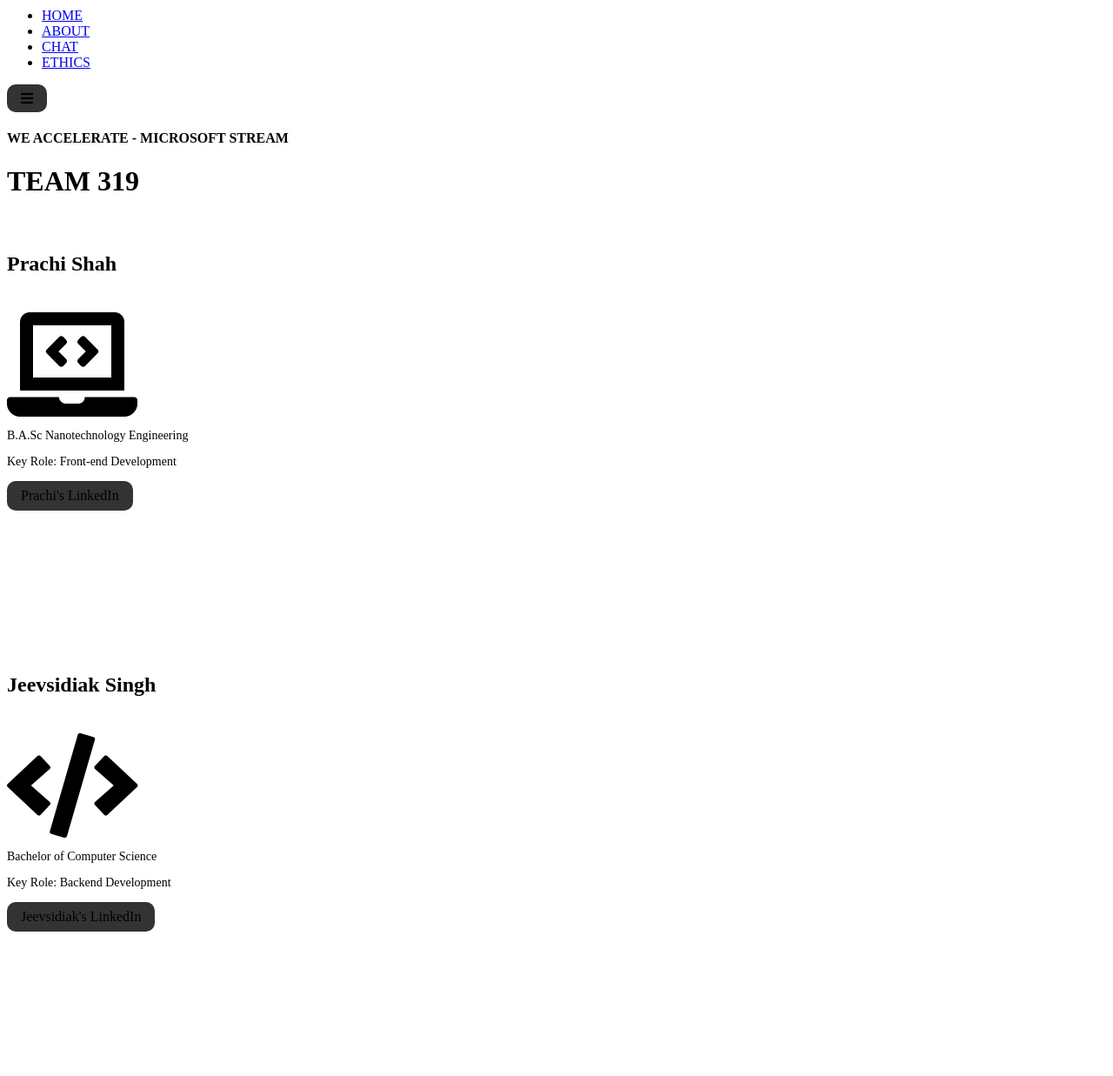
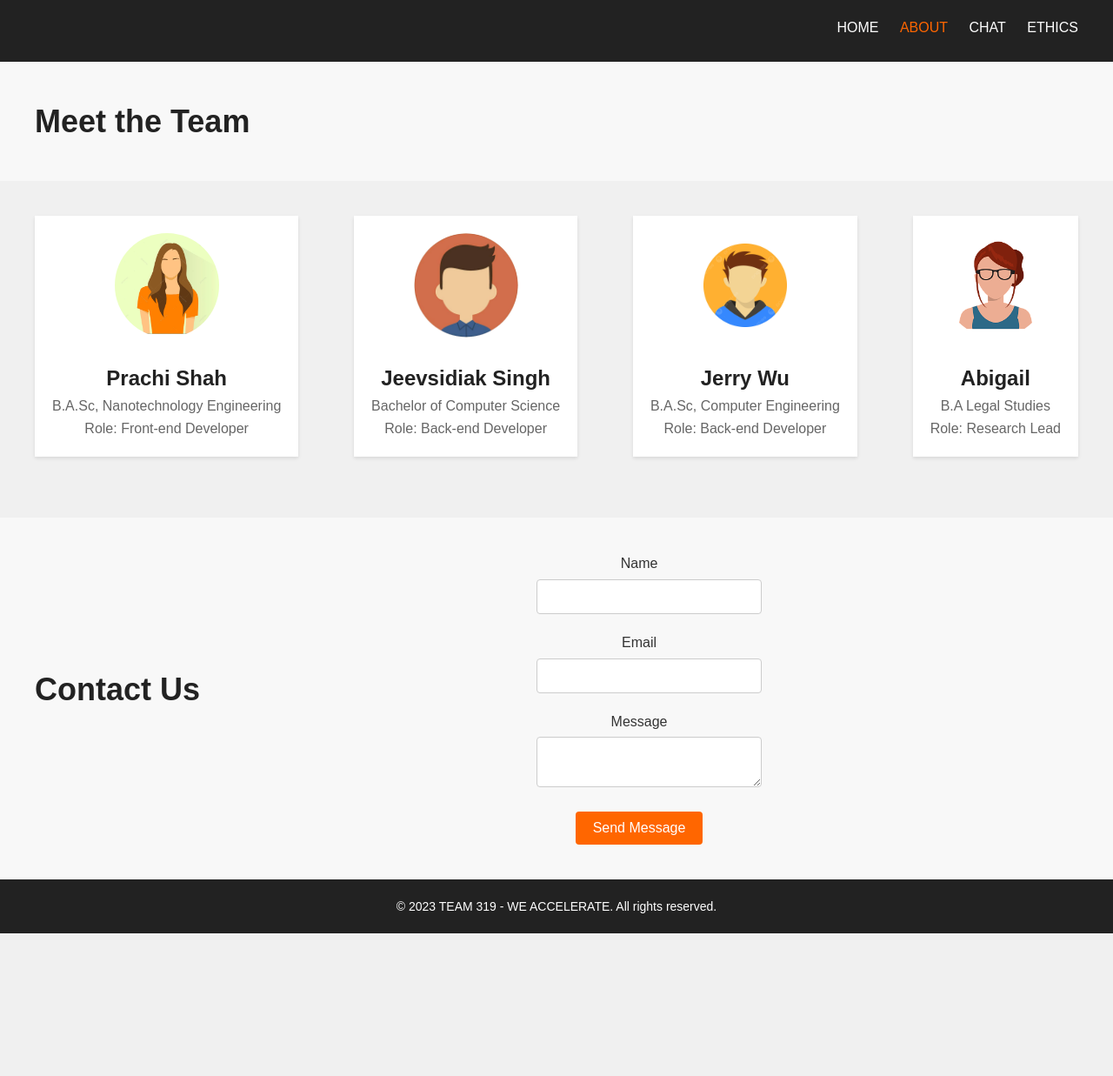
Before and after one commit to PrachixShah/Healthcare-Chatbot, a website: page about.html in a window 1280 px wide. Shown: the part 7-1244 px from the top of the page at 87% size. After the commit the page ends 1080 px from the top, so only its background shows below. Drawn offline with Linux system fonts and the light colour scheme.

Commit message:
Bring a cohesive user experience together
puts the final site together and integrates OpenAI

```diff
--- a/about.html
+++ b/about.html
@@ -5,82 +5,84 @@
 <meta charset="UTF-8">
 <meta name="viewport" content="width=device-width, initial-scale=1">
 <link rel="stylesheet" href="style3.css">
-<link rel="stylesheet" href="https://cdnjs.cloudflare.com/ajax/libs/font-awesome/5.15.4/css/all.min.css">
 </head>
 <body>
 
 <!-- Navigation -->
 <div class="navbar">
-  <nav>
+  <div class="container">
+    <h1 class="logo"></h1>
     <ul>
       <li><a href="index.html">HOME</a></li>
-      <li><a href="about.html">ABOUT</a></li>
+      <li><a href="about.html" class="active">ABOUT</a></li>
       <li><a href="chat.html">CHAT</a></li>
       <li><a href="ethics.html">ETHICS</a></li>
     </ul>
-  </nav>
-</div>
-
-<!-- Header -->
-<header class="w3-container w3-theme w3-padding" id="myHeader">
-  <i onclick="w3_open()" class="fas fa-bars w3-xlarge w3-button w3-theme"></i>
-  <div class="w3-center">
-    <h4>WE ACCELERATE - MICROSOFT STREAM</h4>
-    <h1 class="w3-xxxlarge w3-animate-bottom">TEAM 319</h1>
-  </div>
-</header>
-<br>
-
-<div class="w3-row-padding w3-center w3-margin-top">
-
-<div class="w3-half">
-  <div class="w3-card w3-container" style="min-height:460px">
-    <h3>Prachi Shah</h3><br>
-    <i class="fas fa-laptop-code w3-margin-bottom w3-text-theme" style="font-size:120px"></i>
-    <p>B.A.Sc Nanotechnology Engineering</p>
-    <p>Key Role: Front-end Development</p>
-    <a href="https://www.linkedin.com/in/prachixshah/" class="w3-bar-item w3-button">Prachi's LinkedIn</a>
   </div>
 </div>
 
-<div class="w3-half">
-  <div class="w3-card w3-container" style="min-height:460px">
-    <h3>Jeevsidiak Singh</h3><br>
-    <i class="fas fa-code w3-margin-bottom w3-text-theme" style="font-size:120px"></i>
-    <p>Bachelor of Computer Science</p>
-    <p>Key Role: Backend Development</p>
-    <a href="#" class="w3-bar-item w3-button">Jeevsidiak's LinkedIn</a>
+<!-- Hero Section -->
+<section class="hero">
+  <div class="container">
+    <h1 class="hero-title">Meet the Team</h1>
   </div>
-</div>
+</section>
 
-<div class="w3-half">
-  <div class="w3-card w3-container" style="min-height:460px">
-    <h3>Jerry Wu</h3><br>
-    <i class="fas fa-microchip w3-margin-bottom w3-text-theme" style="font-size:120px"></i>
-    <p>B.A.Sc Computer Engineering</p>
-    <p>Key Role: Backend Development</p>
-    <a href="#" class="w3-bar-item w3-button">Jerry's LinkedIn</a>
+<!-- Team Members Section -->
+<section class="team-members">
+  <div class="container">
+    <div class="team-card">
+      <img src="images/image1.webp" alt="Member 1">
+      <h2>Prachi Shah</h2>
+      <p>B.A.Sc, Nanotechnology Engineering</p>
+      <p>Role: Front-end Developer</p>
+    </div>
+    <div class="team-card">
+      <img src="images/image3.jpg" alt="Member 2">
+      <h2>Jeevsidiak Singh</h2>
+      <p>Bachelor of Computer Science</p>
+      <p>Role: Back-end Developer</p>
+    </div>
+    <div class="team-card">
+      <img src="images/image2.png" alt="Member 3">
+      <h2>Jerry Wu</h2>
+      <p>B.A.Sc, Computer Engineering</p>
+      <p>Role: Back-end Developer</p>
+    </div>
+    <div class="team-card">
+      <img src="images/image4.jpg" alt="Member 4">
+      <h2>Abigail</h2>
+      <p>B.A Legal Studies</p>
+      <p>Role: Research Lead</p>
+    </div>
   </div>
-</div>
+</section>
 
-<div class="w3-half">
-  <div class="w3-card w3-container" style="min-height:460px">
-    <h3>Design</h3><br>
-    <i class="fas fa-palette w3-margin-bottom w3-text-theme" style="font-size:120px"></i>
-    <p>B.A Legal Studies</p>
-    <p>Key Role: Research Lead</p>
-    <a href="#" class="w3-bar-item w3-button">Abigail's LinkedIn</a>
+<!-- Contact Section -->
+<section class="contact">
+  <div class="container">
+    <h2>Contact Us</h2>
+    <form>
+      <div class="form-group">
+        <label for="name">Name</label>
+        <input type="text" id="name" name="name" required>
+      </div>
+      <div class="form-group">
+        <label for="email">Email</label>
+        <input type="email" id="email" name="email" required>
+      </div>
+      <div class="form-group">
+        <label for="message">Message</label>
+        <textarea id="message" name="message" required></textarea>
+      </div>
+      <button type="submit">Send Message</button>
+    </form>
   </div>
-</div>
+</section>
 
-</div>
-
-<hr>
-
-<!-- Footer -->
-<footer class="w3-container w3-theme-dark w3-padding-16">
-  <h3>We'd Love to Hear from You!</h3>
-  <p>Reach out to us by: <a href="mailto:prachi.shah@uwaterloo.ca" target="_blank">Email</a></p>
+<!-- Footer Section -->
+<footer class="footer">
+  <p>&copy; 2023 TEAM 319 - WE ACCELERATE. All rights reserved.</p>
 </footer>
 
 </body>
--- a/style3.css
+++ b/style3.css
@@ -1,76 +1,162 @@
-/* ... Previous CSS code ... */
+/* styles.css */
 
-/* Blog entry styling */
-.w3-card-4 {
-    border-radius: 10px;
-    box-shadow: 0 4px 8px 0 rgba(0, 0, 0, 0.2);
-    transition: 0.3s;
-    background-color: #f2f2f2;
+/* Reset default margin and padding */
+body, h1, h2, h3, h4, h5, p {
+    margin: 0;
+    padding: 0;
+  }
+
+  body {
+    font-family: Arial, sans-serif;
+    line-height: 1.6;
+    background-color: #f0f0f0;
     color: #333;
-    margin-bottom: 20px;
-}
+  }
 
-.w3-card-4 img {
-    width: 100%;
-    border-radius: 10px 10px 0 0;
-}
+  /* Navigation */
+  .navbar {
+    background-color: #222;
+    color: #fff;
+    padding: 10px 0;
+  }
 
-.w3-container h3 {
-    font-size: 24px;
-}
-
-.w3-container h5 {
-    font-size: 14px;
-    color: #888;
-}
-
-  .w3-container p {
-    font-size: 14px;
-}
-
-  /* Button styling */
-.w3-button {
-    border: none;
-    outline: none;
-    display: inline-block;
-    padding: 8px 16px;
-    vertical-align: middle;
-    overflow: hidden;
-    text-decoration: none;
-    color: inherit;
-    background-color: #333;
-    text-align: center;
-    cursor: pointer;
-    white-space: nowrap;
-    border-radius: 10px;
-    transition: 0.3s;
-}
-
-.w3-button:hover {
-    background-color: #444;
-}
-
-  /* Badge styling */
-.w3-badge {
-    background-color: #333;
-    color: #fff;
-    padding: 4px 8px;
-    border-radius: 50%;
-    font-size: 12px;
-}
-
-
-.w3-row-content {
+  .container {
+    max-width: 1200px;
+    margin: 0 auto;
     display: flex;
     justify-content: space-between;
-}
+    align-items: center;
+  }
 
-.w3-col-blog {
-    flex: 0 0 75%;
-    max-width: 75%;
-}
+  .logo {
+    font-size: 24px;
+    font-weight: bold;
+  }
 
-.w3-col-sidebar {
-    flex: 0 0 24%;
-    max-width: 24%;
-}
+  ul {
+    list-style: none;
+  }
+
+  ul li {
+    display: inline-block;
+    margin-left: 20px;
+  }
+
+  ul li:first-child {
+    margin-left: 0;
+  }
+
+  ul li a {
+    text-decoration: none;
+    color: #fff;
+    font-size: 16px;
+  }
+
+  ul li a.active {
+    color: #ff6600;
+  }
+
+  /* Hero Section */
+  .hero {
+    background-color: #f8f8f8;
+    padding: 40px 0;
+    text-align: center;
+  }
+
+  .hero-title {
+    font-size: 36px;
+    color: #222;
+  }
+
+  /* Team Members Section */
+  .team-members {
+    padding: 40px 0;
+  }
+
+  .team-card {
+    background-color: #fff;
+    padding: 20px;
+    box-shadow: 0 2px 4px rgba(0, 0, 0, 0.1);
+    text-align: center;
+    margin-bottom: 30px;
+  }
+
+  .team-card img {
+    width: 120px;
+    height: 120px;
+    border-radius: 50%;
+    margin-bottom: 20px;
+  }
+
+  .team-card h2 {
+    font-size: 24px;
+    color: #222;
+  }
+
+  .team-card p {
+    color: #666;
+  }
+
+  /* Contact Section */
+  .contact {
+    background-color: #f8f8f8;
+    padding: 40px 0;
+    text-align: center;
+  }
+
+  .contact h2 {
+    font-size: 36px;
+    color: #222;
+    margin-bottom: 20px;
+  }
+
+  form {
+    max-width: 500px;
+    margin: 0 auto;
+  }
+
+  .form-group {
+    margin-bottom: 20px;
+  }
+
+  .form-group label {
+    display: block;
+    font-size: 16px;
+    color: #333;
+    margin-bottom: 5px;
+  }
+
+  .form-group input,
+  .form-group textarea {
+    width: 100%;
+    padding: 10px;
+    font-size: 16px;
+    border: 1px solid #ccc;
+    border-radius: 4px;
+  }
+
+  button[type="submit"] {
+    background-color: #ff6600;
+    color: #fff;
+    padding: 10px 20px;
+    font-size: 16px;
+    border: none;
+    border-radius: 4px;
+    cursor: pointer;
+  }
+
+  button[type="submit"]:hover {
+    background-color: #e66000;
+  }
+
+  /* Footer Section */
+  .footer {
+    background-color: #222;
+    color: #fff;
+    text-align: center;
+    padding: 20px;
+  }
+
+  .footer p {
+    font-size: 14px;
+  }
```
Also changed, not shown: script.js (+5 -5 lines), images/image1.webp (added), images/image2.png (added), images/image3.jpg (added), images/image4.jpg (added).
